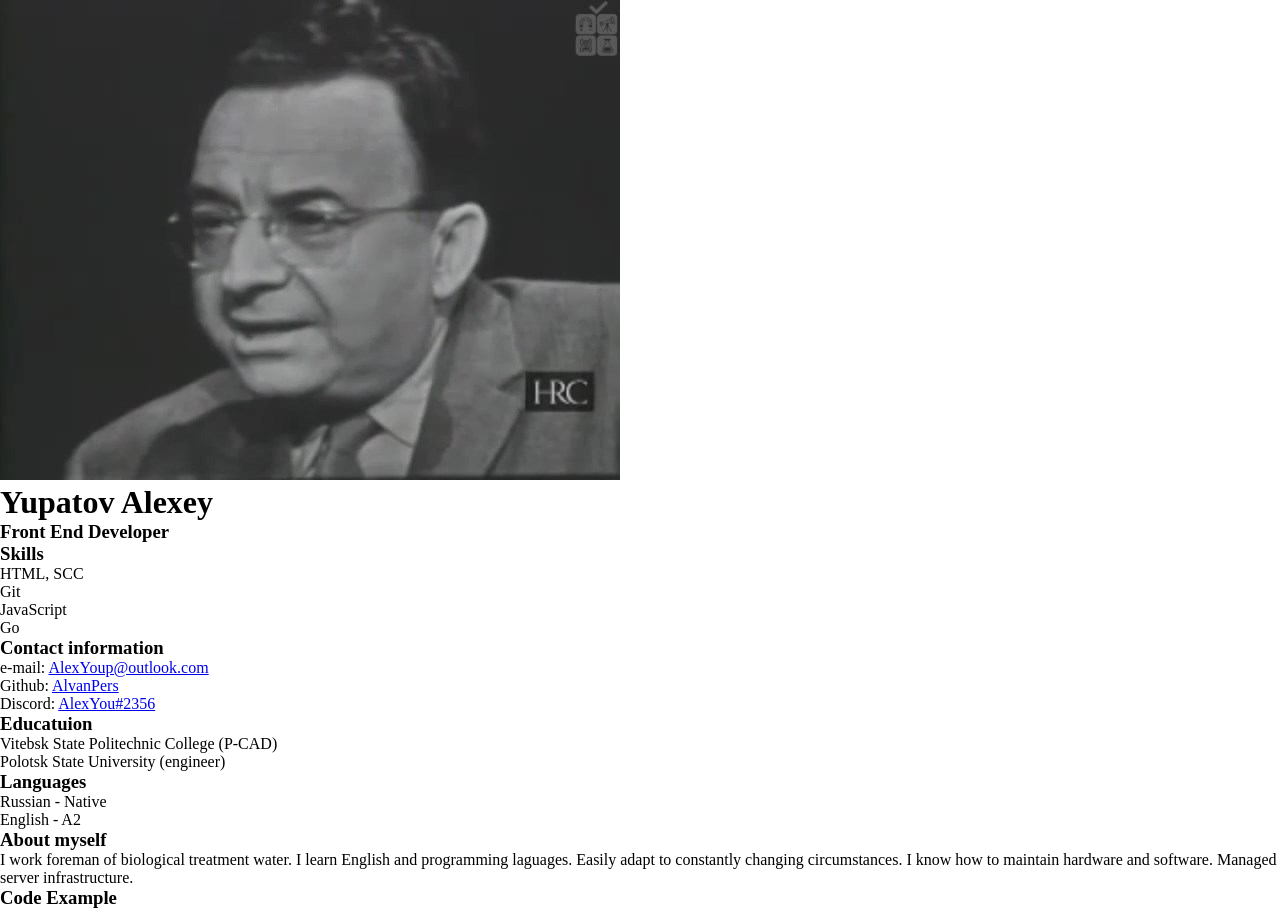
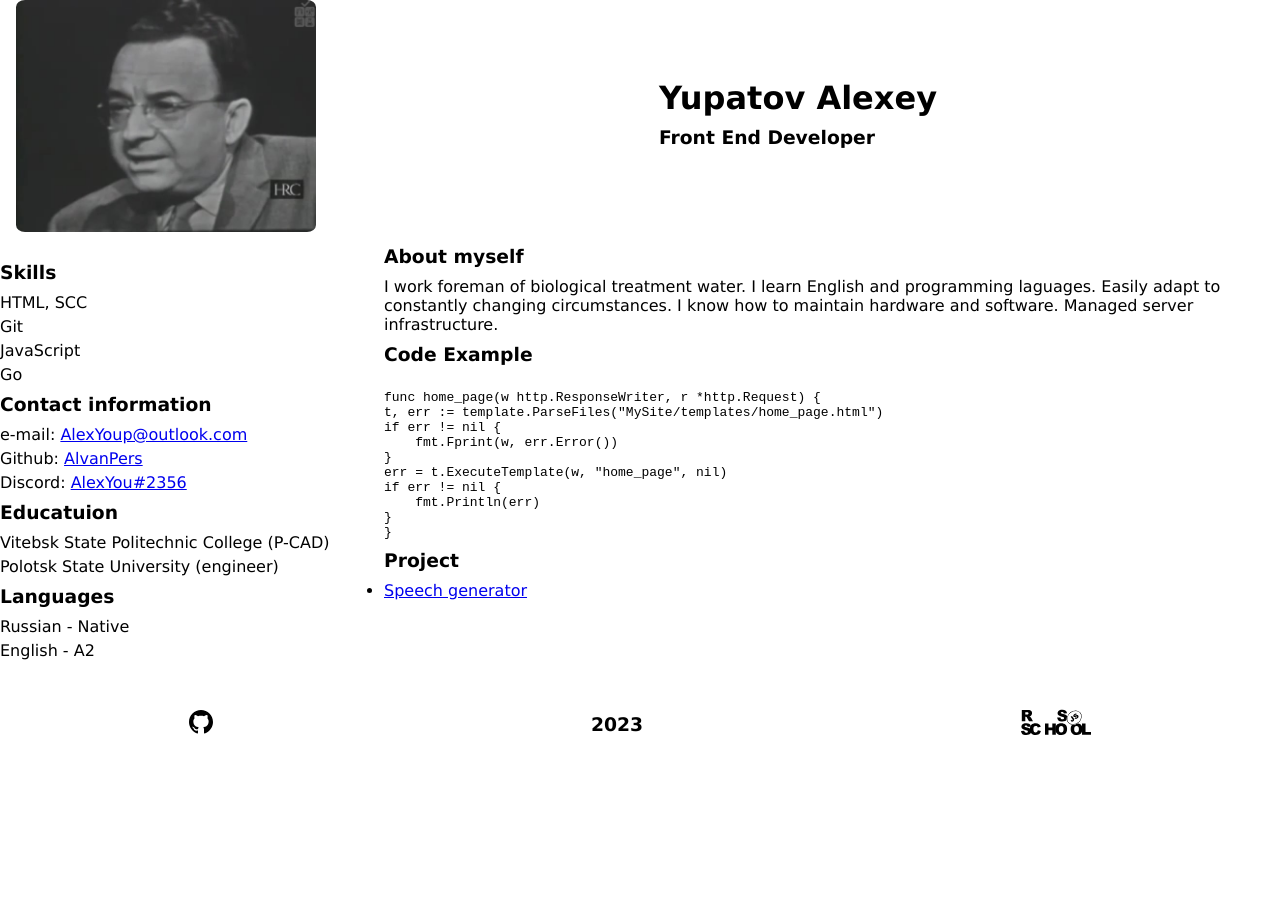
Before and after one commit to AlvanPers/rsschool-cv, a plain HTML site: page index.html in a window 1280 px wide. Shown: the top 912 px of the page. After the commit the page ends 800 px from the top, so only its background shows below. Drawn offline with Linux system fonts and the light colour scheme.

Commit message:
feat: Update style.css

```diff
--- a/style.css
+++ b/style.css
@@ -3,3 +3,56 @@
     padding: 0;
     margin: 0;
 }
+
+html {
+    font-family: Verdana, Helvetica, sans-serif;
+}
+
+body {
+    display: flex;
+    flex-direction: column;
+    justify-content: space-between;
+    max-width: 1440px;
+    margin: 0 auto;
+}
+
+.header {
+    display: flex;
+    flex-direction: row;
+    justify-content: space-between;
+    align-items: center;
+}
+
+.header img {
+    width: 300px;
+    margin-left: 1rem;
+}
+
+.titlle {
+    margin: auto;
+}
+
+aside {
+    margin: 1rem auto;
+    float: left;
+    width: 30%;
+}
+
+footer {
+    display: flex;
+    justify-content: space-around;
+    align-items: center;
+    margin-top: 1rem;
+}
+
+li {
+    margin: 5px 0;
+}
+
+h3 {
+    margin: 10px 0;
+}
+
+img {
+    border-radius: 3%;
+}
```
